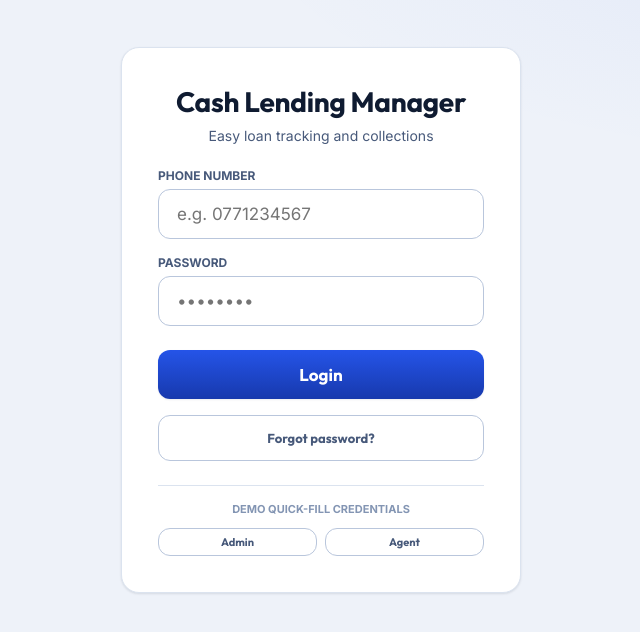
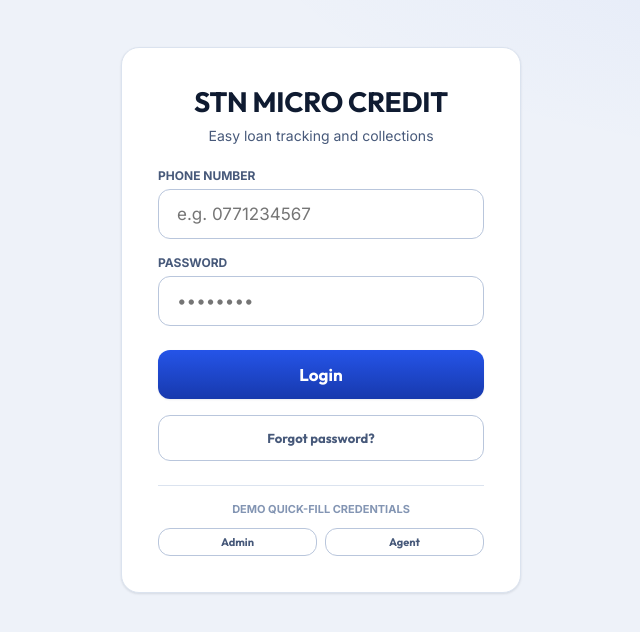
Before and after one commit to BRAYNKANTH/lending-system, a Next.js app: page / in a window 1280 px wide. Shown: the top 632 px of the page, without its empty margins (319-959 px from the left). Built offline with nearby package versions, Linux system fonts and the light colour scheme.

Commit message:
Rename brand name to STN MICRO CREDIT in app header, login page, html layout and manifest metadata

```diff
--- a/src/app/layout.js
+++ b/src/app/layout.js
@@ -1,7 +1,7 @@
 import './globals.css';
 
 export const metadata = {
-  title: 'Cash Lending Manager',
+  title: 'STN MICRO CREDIT',
   description: 'Cash Lending & Agent Collection Management System',
   manifest: '/manifest.webmanifest',
   icons: {
--- a/src/components/LendApp.jsx
+++ b/src/components/LendApp.jsx
@@ -1417,7 +1417,7 @@ export default function LendApp() {
         <header className="app-header animate-fade-in">
           <div className="app-header-info">
             <h1 style={{ fontSize: '24px' }}>
-              <span className="app-brand-mark"><Banknote className="icon" /></span> Cash Lending Manager
+              <span className="app-brand-mark"><Banknote className="icon" /></span> STN MICRO CREDIT
             </h1>
             <span className="badge badge-active">{user.role}</span>
           </div>
@@ -1519,7 +1519,7 @@ export default function LendApp() {
         {!token && (
           <div className="animate-fade-in" style={{ display: 'flex', flexDirection: 'column', alignItems: 'center', justifyContent: 'center', minHeight: '70vh' }}>
             <div className="glass-card" style={{ width: '100%', maxWidth: '400px' }}>
-              <h2 style={{ fontSize: '28px', textAlign: 'center', marginBottom: '8px' }}>Cash Lending Manager</h2>
+              <h2 style={{ fontSize: '28px', textAlign: 'center', marginBottom: '8px' }}>STN MICRO CREDIT</h2>
               <p style={{ color: 'var(--text-secondary)', fontSize: '14px', textAlign: 'center', marginBottom: '24px' }}>Easy loan tracking and collections</p>
 
               {!showForgotPassword ? (
```
Also changed, not shown: public/manifest.webmanifest.
